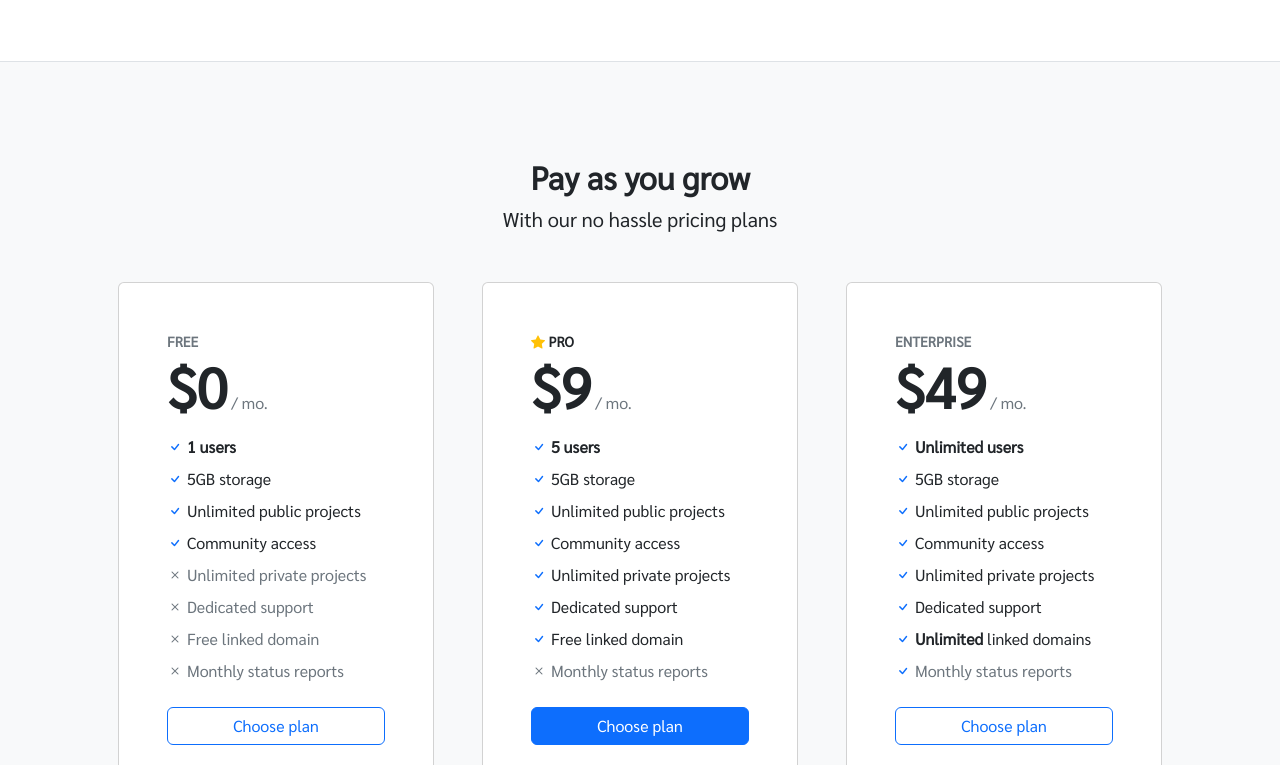
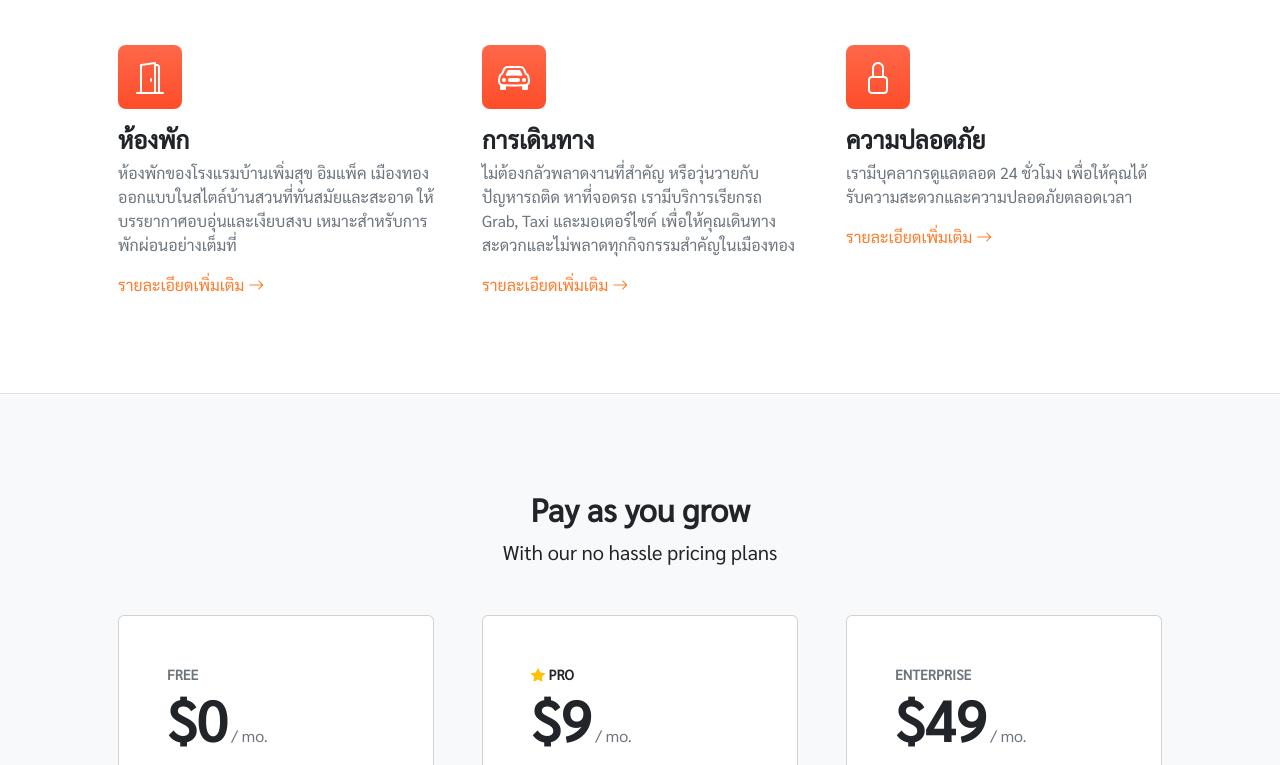
Before and after one commit to southeastwind13/web, a plain HTML site: page src/index.html in a window 1280 px wide. Shown: the part 631-1396 px from the top of the page. Drawn offline with nearby package versions, Linux system fonts and the light colour scheme.

Commit message:
update text

```diff
--- a/src/index.html
+++ b/src/index.html
@@ -9,7 +9,7 @@
         <!-- Favicon-->
         <link rel="icon" type="image/x-icon" href="assets/favicon.ico" />
         <!-- Bootstrap icons-->
-        <link href="https://cdn.jsdelivr.net/npm/bootstrap-icons@1.4.1/font/bootstrap-icons.css" rel="stylesheet" />
+        <link rel="stylesheet" href="https://cdn.jsdelivr.net/npm/bootstrap-icons@1.11.3/font/bootstrap-icons.min.css">
         <!-- Core theme CSS (includes Bootstrap)-->
         <link href="css/styles.css" rel="stylesheet" />
     </head>
@@ -52,14 +52,47 @@
         <!-- *****  -->
         <!-- Features section-->
         <section class="py-5 border-bottom" id="about">
-            <div class="container">
+            <div class="container px-5 ">
                 <h2 class="fw-bolder text-center">เกี่ยวกับเรา</h2>
                 <p class="lead text-muted text-center">โรงแรมบ้านเพิ่มสุข ใกล้อิมแพ็ค เมืองทองธานี
                     สัมผัสความสงบและความเป็นส่วนตัว ท่ามกลางธรรมชาติ ห่างจากอิมแพ็ค อารีน่าเพียง 3.8 กม. พร้อมให้คุณพักผ่อนสบายเหมือนอยู่บ้าน เดินทางสะดวกสู่ทุกกิจกรรมในเมืองทองธานี</p>
             </div>
-            <!-- <h2 class="mt-interesting">
-                เกี่ยวกับเรา
-            </h2> -->
+
+            <div class="container px-5 my-5">
+                <div class="row gx-5">
+                    <div class="col-lg-4 mb-5 mb-lg-0">
+                        <div class="feature bg-primary bg-gradient text-white rounded-3 mb-3"><i class="bi bi-door-open"></i></div>
+                        <h2 class="h4 fw-bolder">ห้องพัก</h2>
+                        <p class="text-muted">ห้องพักของโรงแรมบ้านเพิ่มสุข อิมแพ็ค เมืองทอง ออกแบบในสไตล์บ้านสวนที่ทันสมัยและสะอาด ให้บรรยากาศอบอุ่นและเงียบสงบ เหมาะสำหรับการพักผ่อนอย่างเต็มที่</p>
+                        <a class="text-decoration-none" href="#!">
+                            รายละเอียดเพิ่มเติม
+                            <i class="bi bi-arrow-right"></i>
+                        </a>
+                    </div>
+                    <div class="col-lg-4 mb-5 mb-lg-0">
+                        <div class="feature bg-primary bg-gradient text-white rounded-3 mb-3"><i class="bi bi-car-front"></i></div>
+                        <h2 class="h4 fw-bolder">การเดินทาง</h2>
+                        <p class="text-muted">ไม่ต้องกลัวพลาดงานที่สำคัญ หรือวุ่นวายกับปัญหารถติด หาที่จอดรถ เรามีบริการเรียกรถ Grab, Taxi และมอเตอร์ไซค์ เพื่อให้คุณเดินทางสะดวกและไม่พลาดทุกกิจกรรมสำคัญในเมืองทอง</p>
+                        <a class="text-decoration-none" href="#!">
+                            รายละเอียดเพิ่มเติม
+                            <i class="bi bi-arrow-right"></i>
+                        </a>
+                    </div>
+                    <div class="col-lg-4">
+                        <div class="feature bg-primary bg-gradient text-white rounded-3 mb-3"><i class="bi bi-lock"></i></div>
+                        <h2 class="h4 fw-bolder">ความปลอดภัย</h2>
+                        <p class="text-muted">เรามีบุคลากรดูแลตลอด 24 ชั่วโมง เพื่อให้คุณได้รับความสะดวกและความปลอดภัยตลอดเวลา</p>
+                        <a class="text-decoration-none" href="#!">
+                            รายละเอียดเพิ่มเติม
+                            <i class="bi bi-arrow-right"></i>
+                        </a>
+                    </div>
+                </div>
+            </div>
+
+
+
+
         </section>
 
         <!-- Pricing section-->
```
Also changed, not shown: src/css/styles.css.
